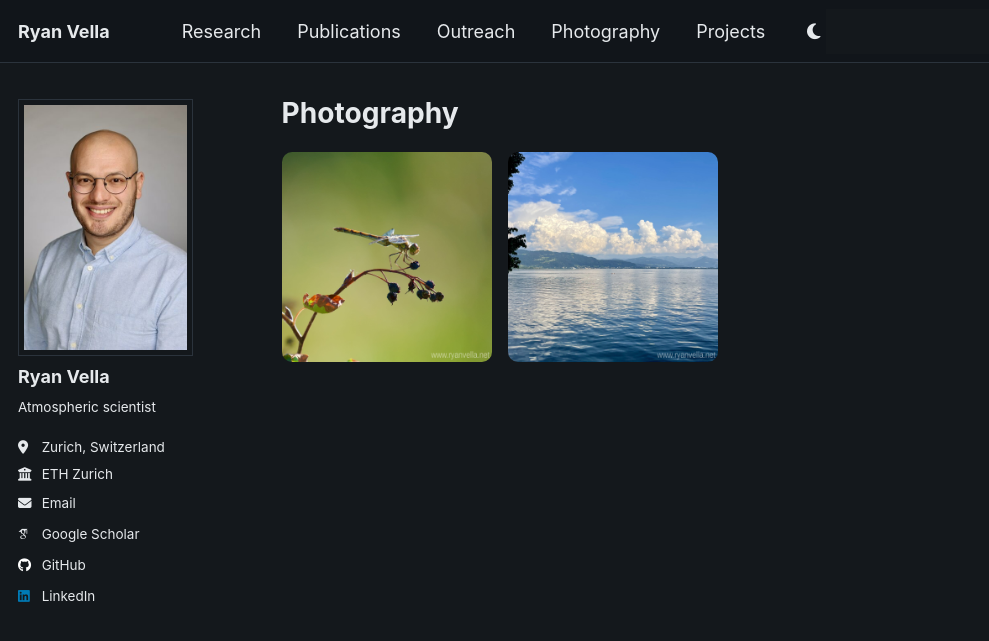
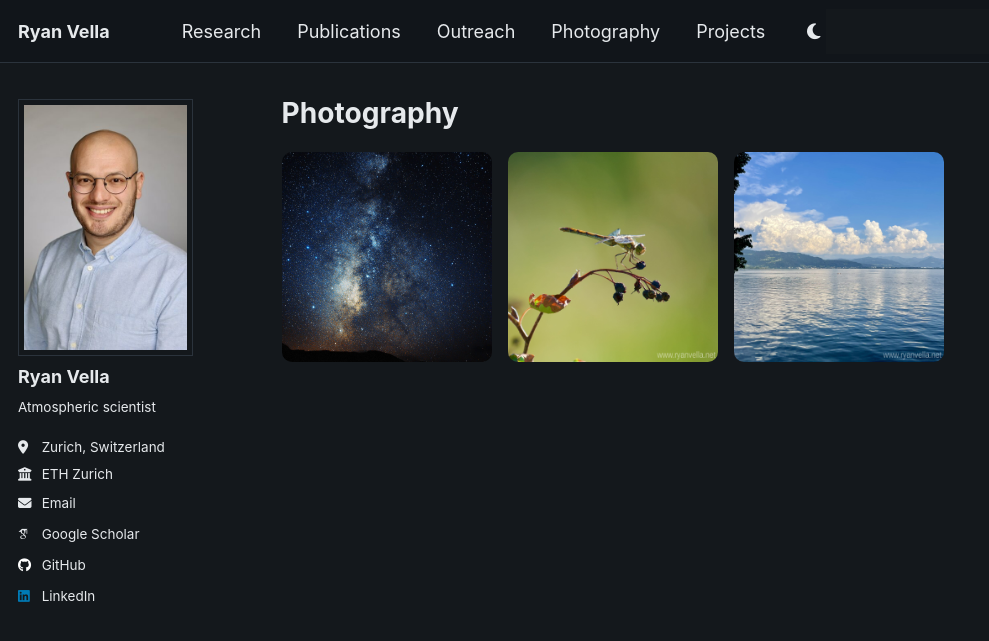
Before and after one commit to ryanvella9/ryanvella9.github.io, a Jekyll site: the page built from _pages/photography.md, in a window 1280 px wide. Shown: the top 641 px of the page, without its empty margins (0-989 px from the left). Built offline with Jekyll 4.4.1, drawn with Linux system fonts in a browser that asks for light colours; some web fonts are replaced; a script that is not in the unit is left out.

Commit message:
Add the Death Valley Milky Way photograph to the gallery

```diff
--- a/_pages/photography.md
+++ b/_pages/photography.md
@@ -85,6 +85,9 @@ body.ph-locked { overflow: hidden; }
 </style>
 
 <div class="ph-grid">
+<button type="button" class="ph-item" aria-label="Enlarge: the Milky Way over Death Valley">
+<img src="/images/photography/final_milkyway_plus_background.jpg" alt="The Milky Way rising over a dark ridge in Death Valley, California" width="1344" height="2000" loading="lazy">
+</button>
 <button type="button" class="ph-item" aria-label="Enlarge: dragonfly resting on a bramble stem">
 <img src="/images/photography/dsc05911.jpg" alt="A dragonfly resting on a bramble stem against a green background" width="2000" height="2000" loading="lazy">
 </button>
```
Also changed, not shown: images/photography/final_milkyway_plus_background.jpg (added).
